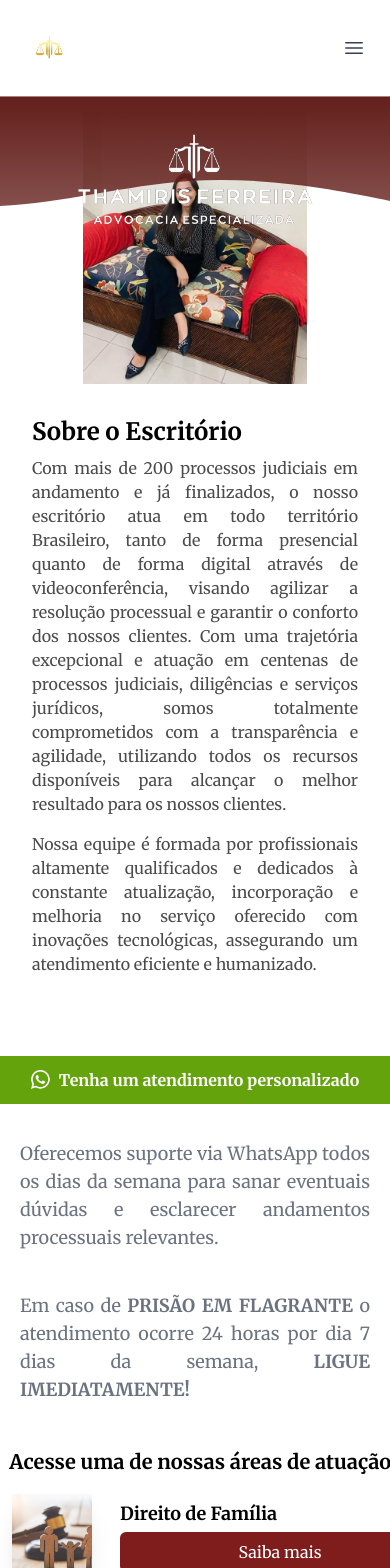
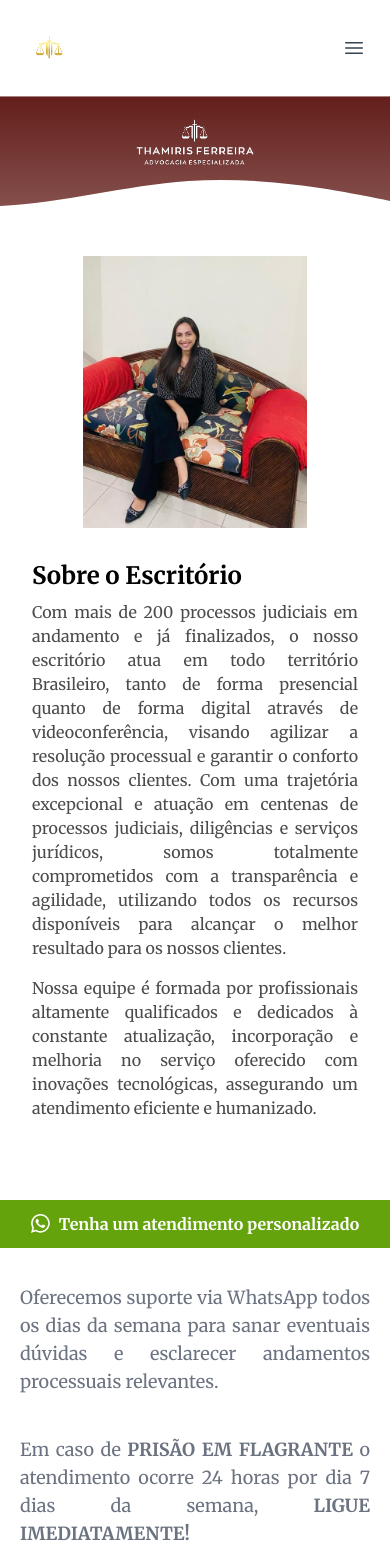
Before and after one commit to gabriellefoliv/advocacia-especializada, a React (Vite) app: page / in a window 390 px wide. Shown: the top 1568 px of the page. Built offline with nearby package versions, Linux system fonts and the light colour scheme.

Commit message:
fix: header

```diff
--- a/src/components/Header.tsx
+++ b/src/components/Header.tsx
@@ -11,7 +11,7 @@ export function Header({ title, subtitle }: HeaderProps) {
             <img className='absolute w-full overflow-hidden bg-transparent bg-fixed' src={Wavy} />
             <div className='absolute md:-mt-8'>
                 <div className='flex py-6 px-1 md:py-8 md:p-12 justify-center items-center'>
-                    <div className='text-white md:mt-10 md:p-20 text-center flex justify-center items-center flex-col'>
+                    <div className='text-white -mt-2 md:mt-10 md:p-20 text-center flex justify-center items-center flex-col'>
                         <h1 className='font-bold text-base md:text-4xl md:mb-4'>
                             {title}
                         </h1>
--- a/src/views/AreasdeAtuacao/Areas.tsx
+++ b/src/views/AreasdeAtuacao/Areas.tsx
@@ -12,7 +12,7 @@ function Areas() {
                 subtitle="Dentre os serviços prestados pela Thamiris Ferreira Advocacia destacamos:"
             />
 
-            <div className="flex justify-center items-center mx-10 flex-wrap">
+            <div className="mt-24 flex justify-center items-center mx-10 flex-wrap">
                 <AreaCard
                     AChref="/areasdeatuacao/criminal"
                     ACTitle="Direito Criminal"
--- a/src/views/AreasdeAtuacao/templates/AreaPageExample/AreaPageExample.tsx
+++ b/src/views/AreasdeAtuacao/templates/AreaPageExample/AreaPageExample.tsx
@@ -11,7 +11,7 @@ function AreaPageExample({ ETitle, EImg, EText }: ExampleProps) {
   return (
     <>
       <Header title={ETitle} />
-      <div className="mx-8 md:mx-32 p-8 border-none flex flex-col md:flex-row shadow-xl">
+      <div className="mt-32 mx-8 md:mx-32 p-8 border-none flex flex-col md:flex-row shadow-xl">
         <img
           className="w-96 rounded-sm bg-cover py-2 px-5 flex justify-center"
           src={EImg}
--- a/src/views/Contato/Contato.tsx
+++ b/src/views/Contato/Contato.tsx
@@ -29,7 +29,7 @@ function Contato() {
             />
 
             {/* // contact container */}
-            <div className="w-full flex flex-col-reverse justify-center items-center md:flex md:flex-row md:justify-center md:items-center">
+            <div className="mt-32 w-full flex flex-col-reverse justify-center items-center md:flex md:flex-row md:justify-center md:items-center">
                 <img className="w-96 flex mx-40 justify-center items-center" src={ThamiOab} />
                 <div className="w-96 md:w-40 flex-1 p-4 md:p-8 md:m-4 shadow-xl mb-8 md:mr-20">
                     <h1 className="font-bold text-xl text-center">Preencha o Formulário</h1>
--- a/src/views/Home/Home.tsx
+++ b/src/views/Home/Home.tsx
@@ -16,7 +16,7 @@ function Home() {
                 <img className='absolute w-full overflow-hidden bg-transparent bg-fixed' src={Wavy} />
                 <div className='absolute -mt-12'>
                     <div className='flex'>
-                        <img className='md:w-full w-96 mt-6' src={AdvLogo} />
+                        <img className='md:w-full w-96 -mt-4 md:mt-6 scale-50 md:scale-100' src={AdvLogo} />
                         <div className='hidden md:text-white md:p-24 md:text-center md:flex md:justify-center md:items-center md:flex-col'>
                             <h1 className='font-bold text-xl mb-3'>
                                 ADVOCACIA ESPECIALIZADA
--- a/src/views/Home/templates/AreaHome.tsx
+++ b/src/views/Home/templates/AreaHome.tsx
@@ -5,7 +5,7 @@ import Criminal from '../../../img/direitocriminal.jpg'
 function AreaHome() {
     return (
         <div className="w-full flex flex-col justify-center items-center m-2">
-            <h1 className="text-xl font-bold">Acesse uma de nossas áreas de atuação:</h1>
+            <h1 className="text-lg md:text-xl font-bold">Acesse uma de nossas áreas de atuação:</h1>
             <div className="flex flex-col">
                 <AreaHomeCard
                     hrefHomeCard="/areasdeatuacao/familia"
--- a/src/views/Home/templates/AreaHomeCard.tsx
+++ b/src/views/Home/templates/AreaHomeCard.tsx
@@ -10,7 +10,7 @@ function AreaHomeCard({AreaHomeImg, AreaHomeTitle, hrefHomeCard}:AreaHomeProps)
             <img className="w-20 h-20 object-cover bg-[#fcf6f9] shadow-xl ml-1" src={AreaHomeImg}/>
             <div className="flex flex-col ml-2 p-5">
                 <h1 className="py-1 text-lg font-bold hover:opacity-70">{AreaHomeTitle}</h1>
-                <button className="p-2 border-none bg-red-900 text-white cursor-pointer w-80 hover:opacity-50 hover:transition hover:duration-500 transition duration-500 rounded-md">Saiba mais</button>
+                <button className="p-2 border-none bg-red-900 text-white cursor-pointer hover:opacity-50 hover:transition hover:duration-500 transition duration-500 rounded-md">Saiba mais</button>
             </div>
         </a>
     )
--- a/src/views/Home/templates/SobreMim.tsx
+++ b/src/views/Home/templates/SobreMim.tsx
@@ -2,7 +2,7 @@ import Img from '../../../img/sobreescritorio.jpeg'
 
 function SobreMim() {
     return(
-        <div className='mt-4  md:mx-20 md:p-10 flex md:flex-row flex-col justify-content items-center'>
+        <div className='mt-40  md:mx-20 md:p-10 flex md:flex-row flex-col justify-content items-center'>
             <img className='w-56 md:w-96' src={Img}/>
             <div className='m-8 p-0 md:m-12 md:p-10 flex flex-col text-justify'>
                 <h1 className='font-bold text-2xl'>Sobre o Escritório</h1>
```
